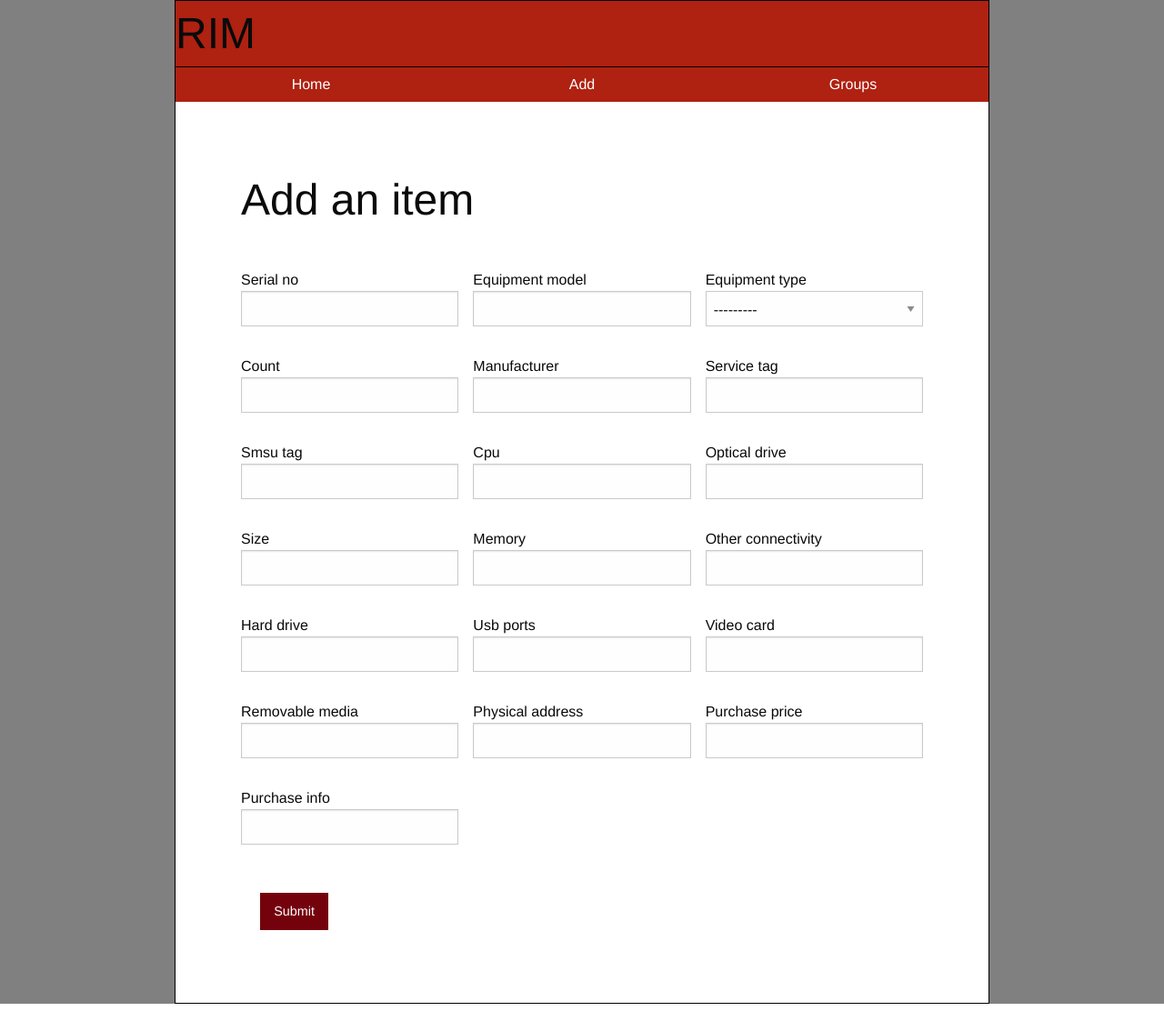
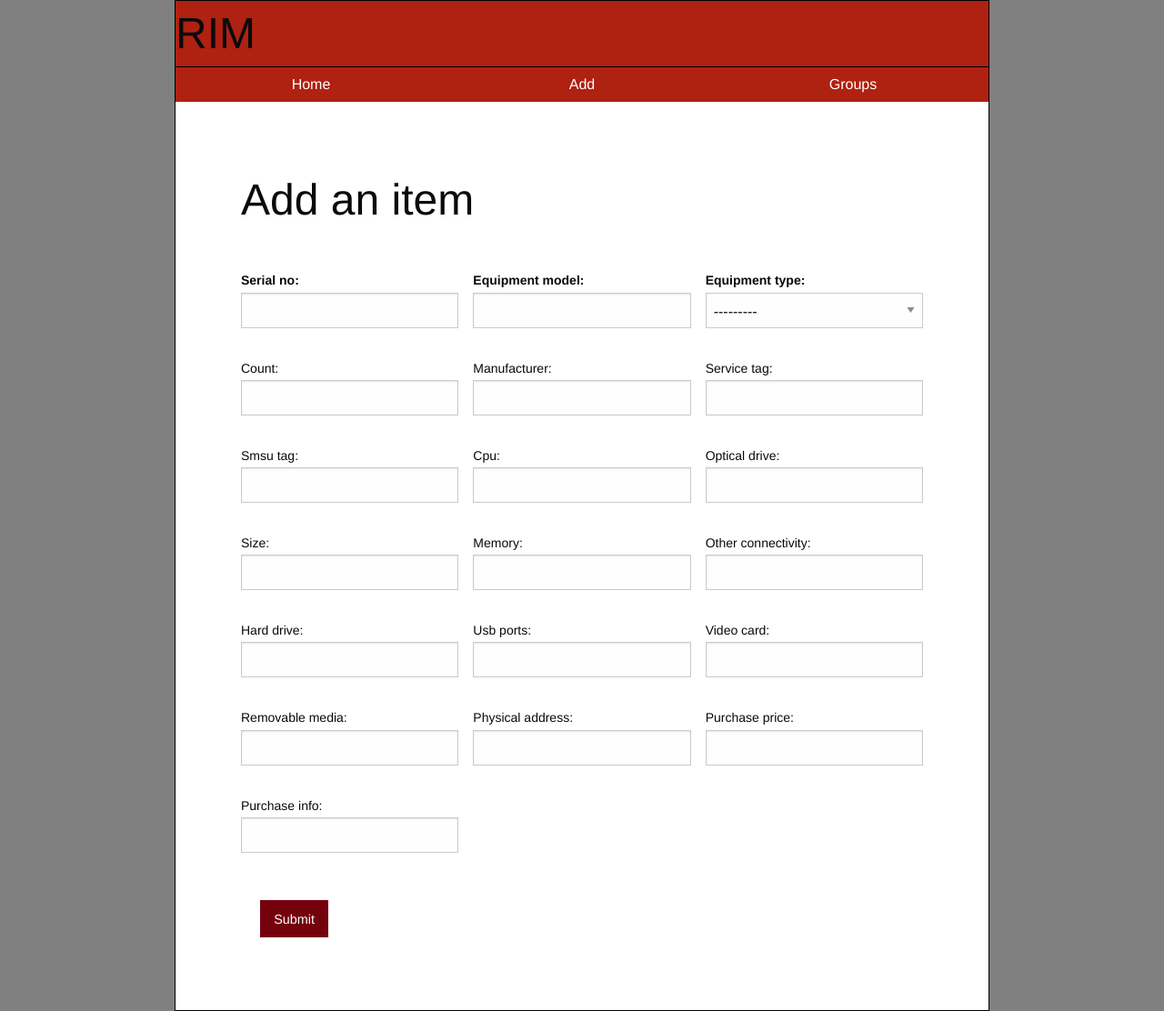
Before and after one commit to mostateresnet/rimproject, a Django app: page /add/ in a window 1280 px wide. Shown: the whole page at 91% size. Run offline with Django 3.2, Linux system fonts and the light colour scheme; tables that the repository leaves empty hold one stand-in row (values such as "Sample post").

Commit message:
Make required fields show up as bold

```diff
--- a/rim/static/rim/css/add.css
+++ b/rim/static/rim/css/add.css
@@ -18,3 +18,7 @@
     margin-left: 2em;
     margin-top: 2em;
 }
+
+.required label {
+    font-weight: bold;
+}
--- a/rim/templates/rim/add.html
+++ b/rim/templates/rim/add.html
@@ -18,8 +18,8 @@
                     {{ form.field_non_errors }}
                     <div class="grid-x">
                         {% for field in form %}
-                            <div class='small-4 large-4 addcell cell'>
-                                {{ field.label }}
+                            <div class='small-4 large-4 addcell cell {% if field.field.required %}required{% endif %}'>
+                                {{ field.label_tag }}
                                 {{ field.errors }}
                                 {{ field }}
                             </div>
```
